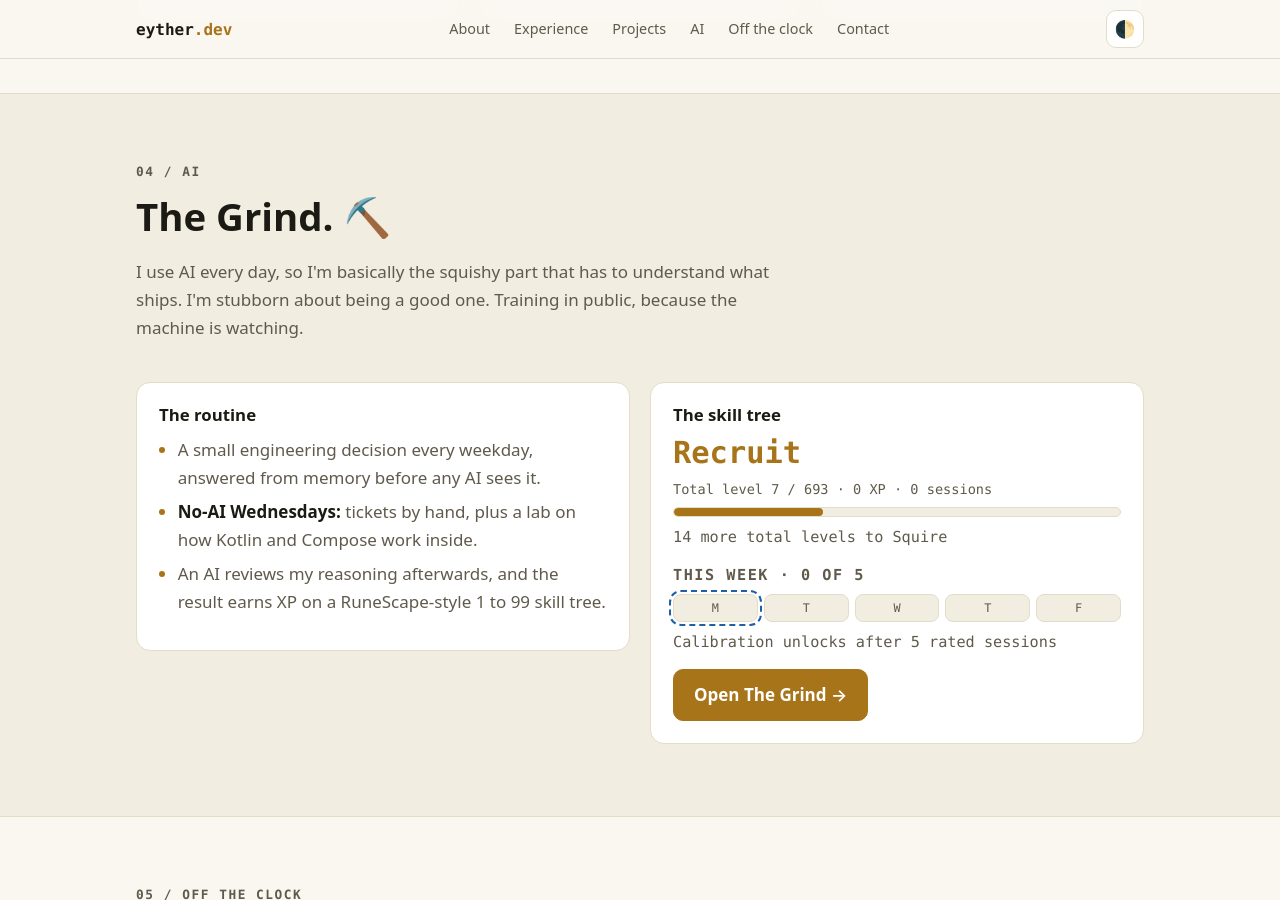
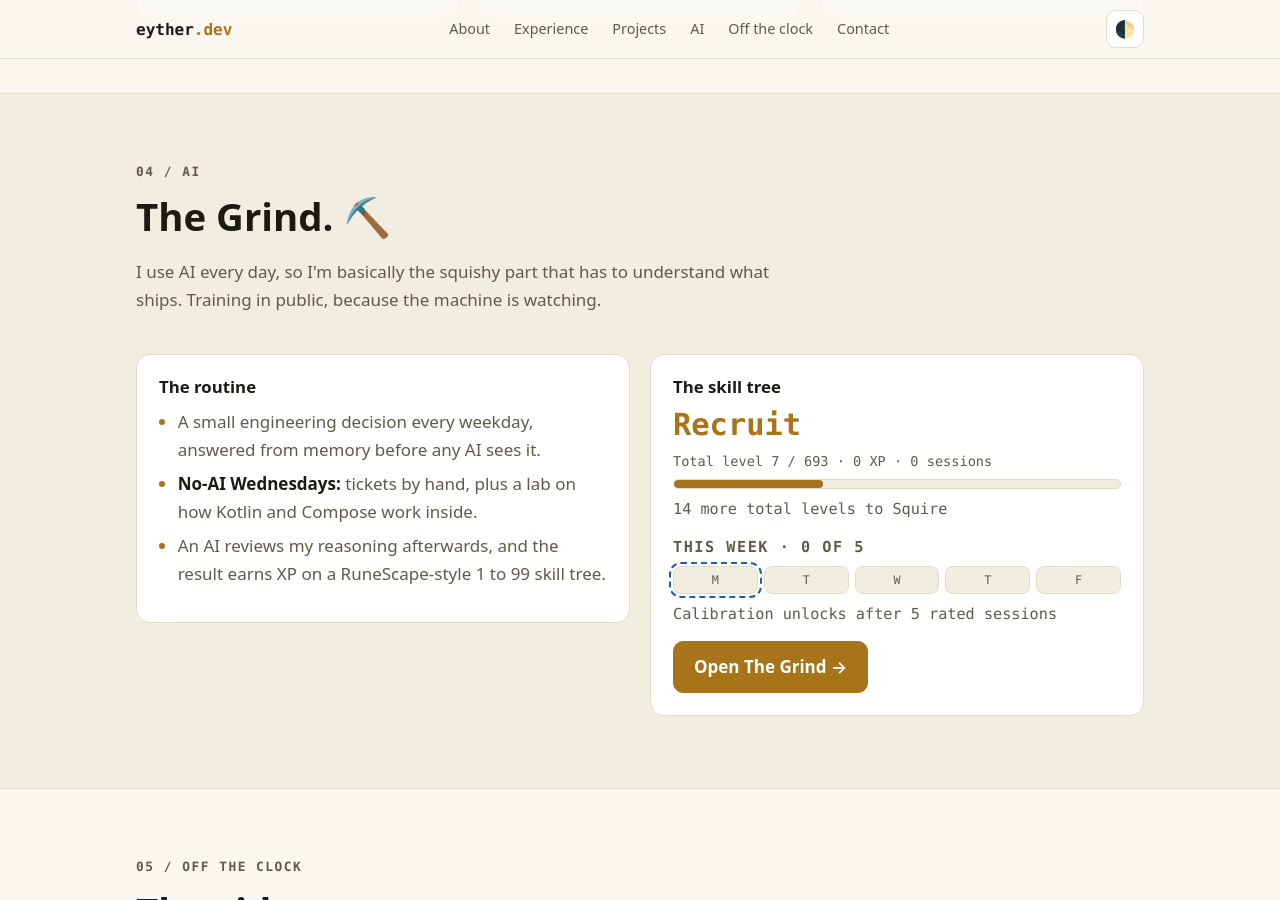
Before and after one commit to ruialmeida51/ruialmeida51.github.io, a Jekyll site: the page index.html, which Jekyll copies as it is, in a window 1280 px wide and 900 px high, scrolled down 3878 px. Built offline with Jekyll 4.4.1, drawn with Linux system fonts in a browser that asks for light colours.

Commit message:
Homepage: trim Grind intro
Co-Authored-By: Claude Sonnet 5.5 <noreply@anthropic.com>
Claude-Session: https://claude.ai/code/session_013na7oyqEJPgixjtdLD1kwK

```diff
--- a/index.html
+++ b/index.html
@@ -232,7 +232,7 @@
 			<div class="section-head reveal">
 				<p class="eyebrow">04 / AI</p>
 				<h2>The Grind. ⛏️</h2>
-				<p>I use AI every day, so I'm basically the squishy part that has to understand what ships. I'm stubborn about being a good one. Training in public, because the machine is watching.</p>
+				<p>I use AI every day, so I'm basically the squishy part that has to understand what ships. Training in public, because the machine is watching.</p>
 			</div>
 			<div class="ai-grid">
 				<article class="card reveal">
```
